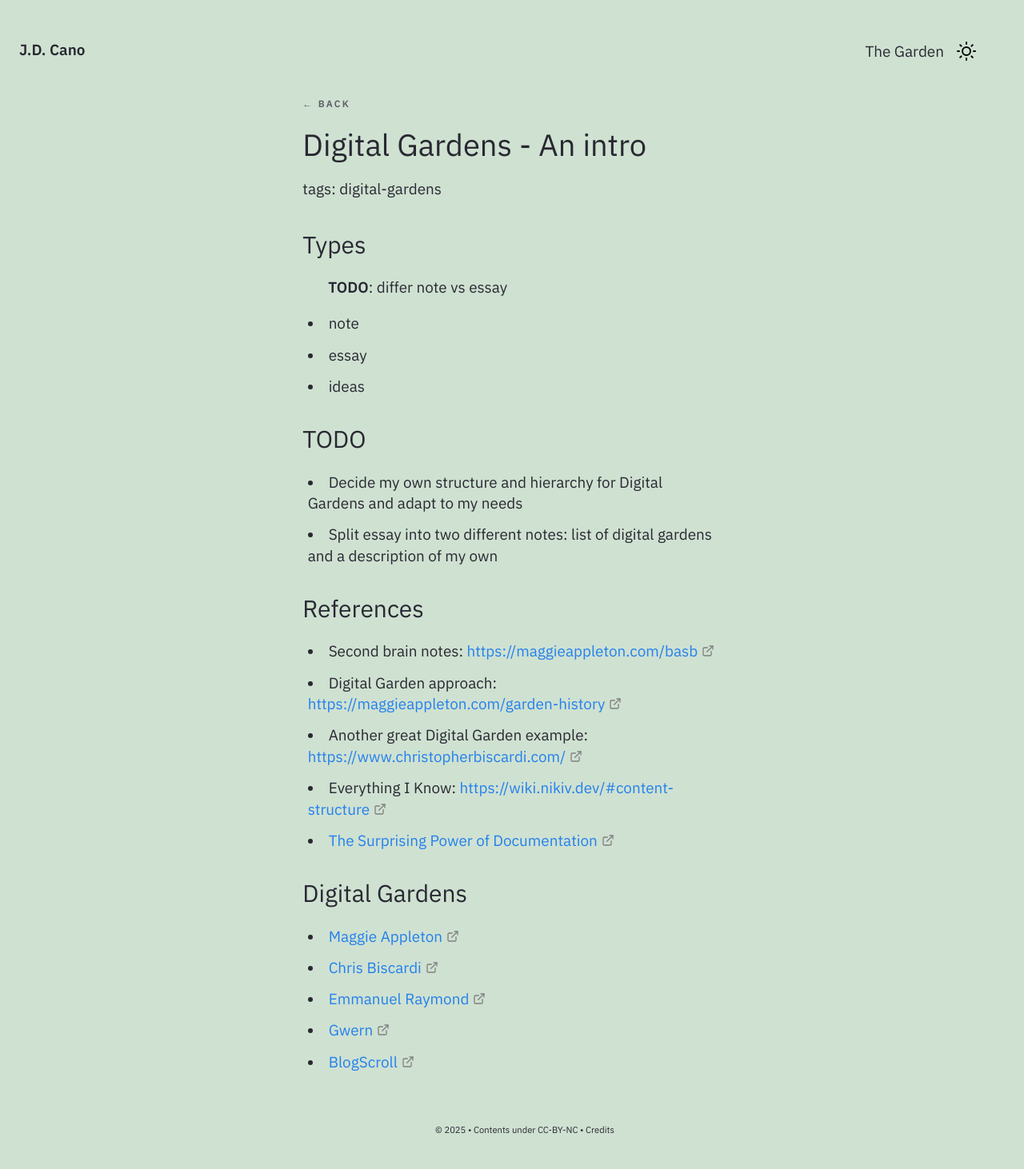
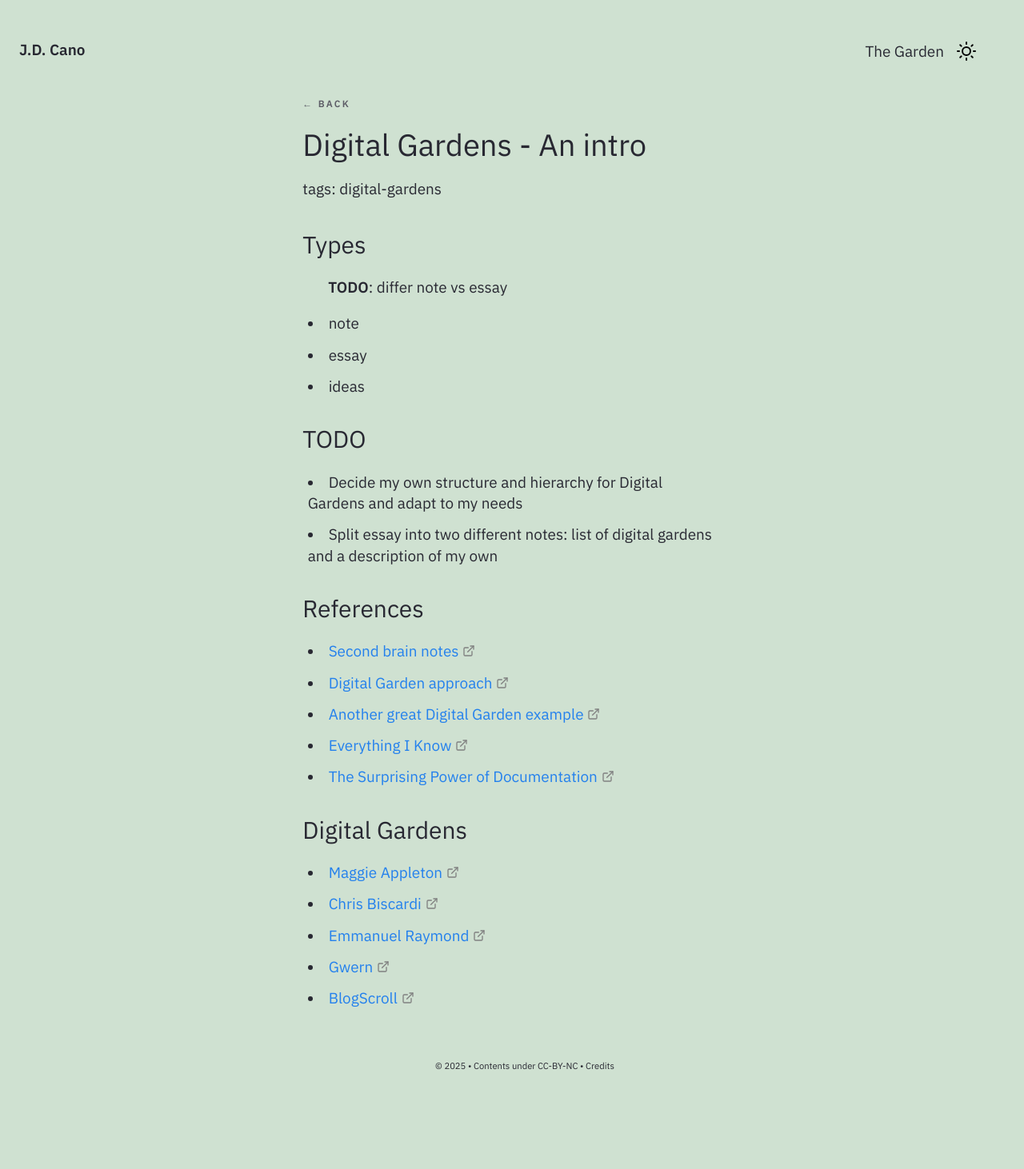
Before and after one commit to Gorzas/gorzas.github.io, a Jekyll site: the page built from _notes/Public/tech/Digital Gardens.md, in a window 1280 px wide. Shown: the whole page at 80% size. Built offline with Jekyll 4.4.1, drawn with Linux system fonts in a browser that asks for light colours; after the commit the page ends 1382 px from its top, so only the background shows below that; part of the change alters nothing that is shown.

Commit message:
Update Digital Gardens

```diff
--- a/_notes/Public/tech/Digital Gardens.md
+++ b/_notes/Public/tech/Digital Gardens.md
@@ -3,7 +3,7 @@ title: Digital Gardens - An intro
 feed: show
 tags: digital-gardens
 date: 24-05-2023
-updated: 03-01-2025
+updated: 25-09-2025
 type: note
 growth: seedlings
 ---
@@ -22,10 +22,10 @@ growth: seedlings
 - Split essay into two different notes: list of digital gardens and a description of my own
 
 ### References
-- Second brain notes: [https://maggieappleton.com/basb](https://maggieappleton.com/basb)
-- Digital Garden approach: [https://maggieappleton.com/garden-history](https://maggieappleton.com/garden-history)
-- Another great Digital Garden example: [https://www.christopherbiscardi.com/](https://www.christopherbiscardi.com/)
-- Everything I Know: [https://wiki.nikiv.dev/#content-structure](https://wiki.nikiv.dev/#content-structure)
+- [Second brain notes](https://maggieappleton.com/basb)
+- [Digital Garden approach](https://maggieappleton.com/garden-history)
+- [Another great Digital Garden example](https://www.christopherbiscardi.com/)
+- [Everything I Know](https://wiki.nikiv.dev/#content-structure)
 - [The Surprising Power of Documentation](https://vadimkravcenko.com/shorts/proper-documentation/)
 
 ### Digital Gardens
```
Also changed, not shown: _notes/Public/tech/Frontend Development.md (+1 -0 lines).
